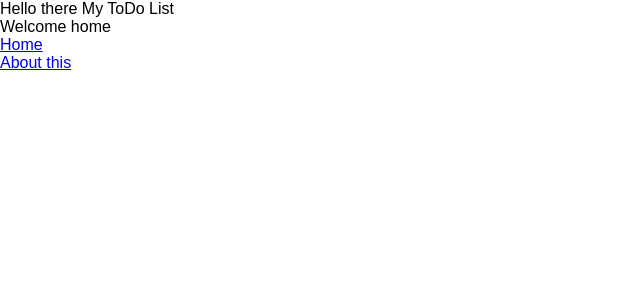
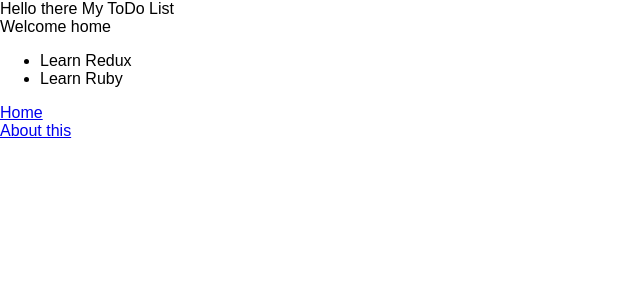
Before and after one commit to pxai/redux-samples, a React (Create React App) app: page / in a window 1280 px wide. Shown: the top 300 px of the page, without its empty margins (0-640 px from the left). Built offline with nearby package versions, Linux system fonts and the light colour scheme.

Commit message:
changed home0

```diff
--- a/src/App.js
+++ b/src/App.js
@@ -22,7 +22,7 @@
         <div>
 
         <Route path="/" exact render={() => (
-          <Home />
+          <Home todos={this.props.todos} />
         )}/>
         <Route path="/about" exact render={() => (
           <About />
@@ -39,17 +39,7 @@
   }
 }
 
-/*
-          <ul>
-                {
-                   this.props.todos.map((todo) =>
-                   (
-                      <li key={todo.id}>
-                          {todo.task}
-                      </li>
-                   ))}
-            </ul>
-            */
+
 // With this we shape the data for the component
 function mapStateToProps(todoList) {
   return {
--- a/src/Home.js
+++ b/src/Home.js
@@ -5,6 +5,17 @@
         return (
             <div id="home">
                 Welcome home
+
+          <ul>
+                {
+                   this.props.todos.map((todo) =>
+                   (
+                      <li key={todo.id}>
+                          {todo.task}
+                      </li>
+                   ))}
+            </ul>
+
                 </div>
         )
     }
```
